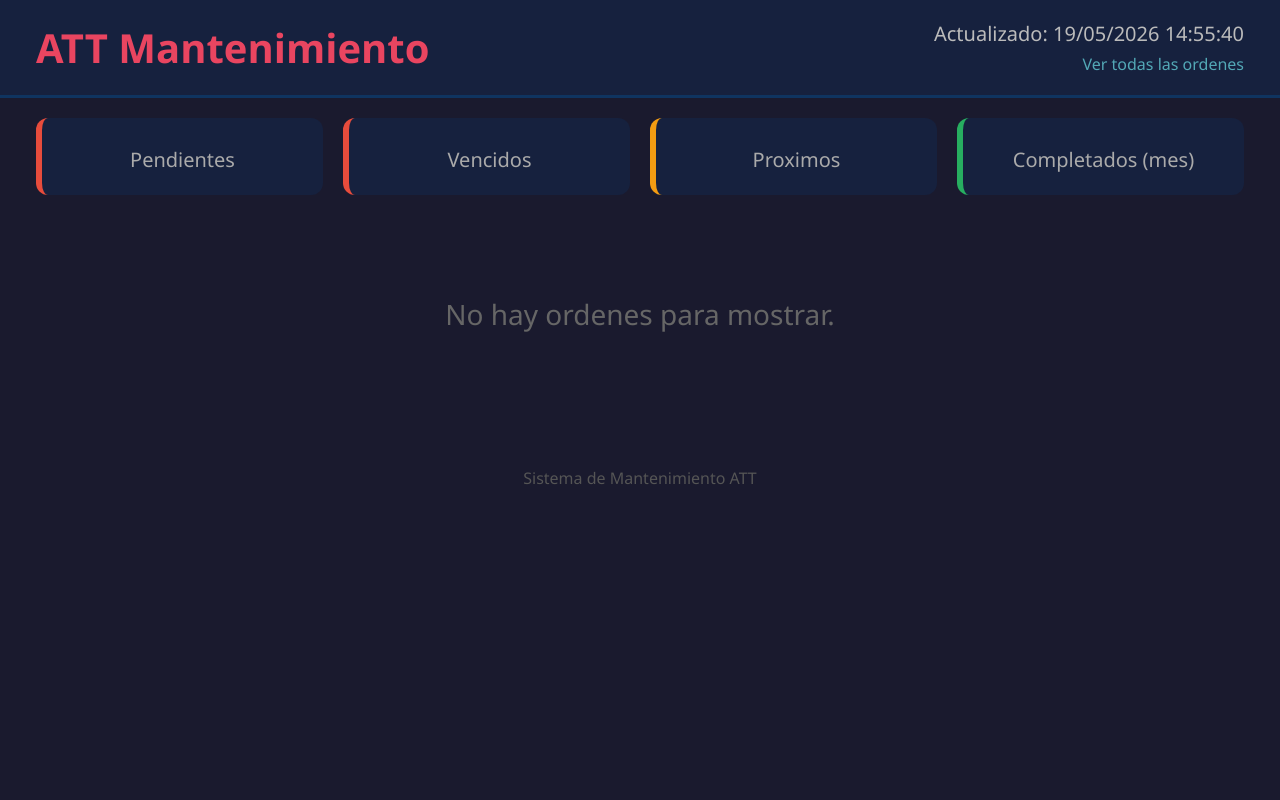
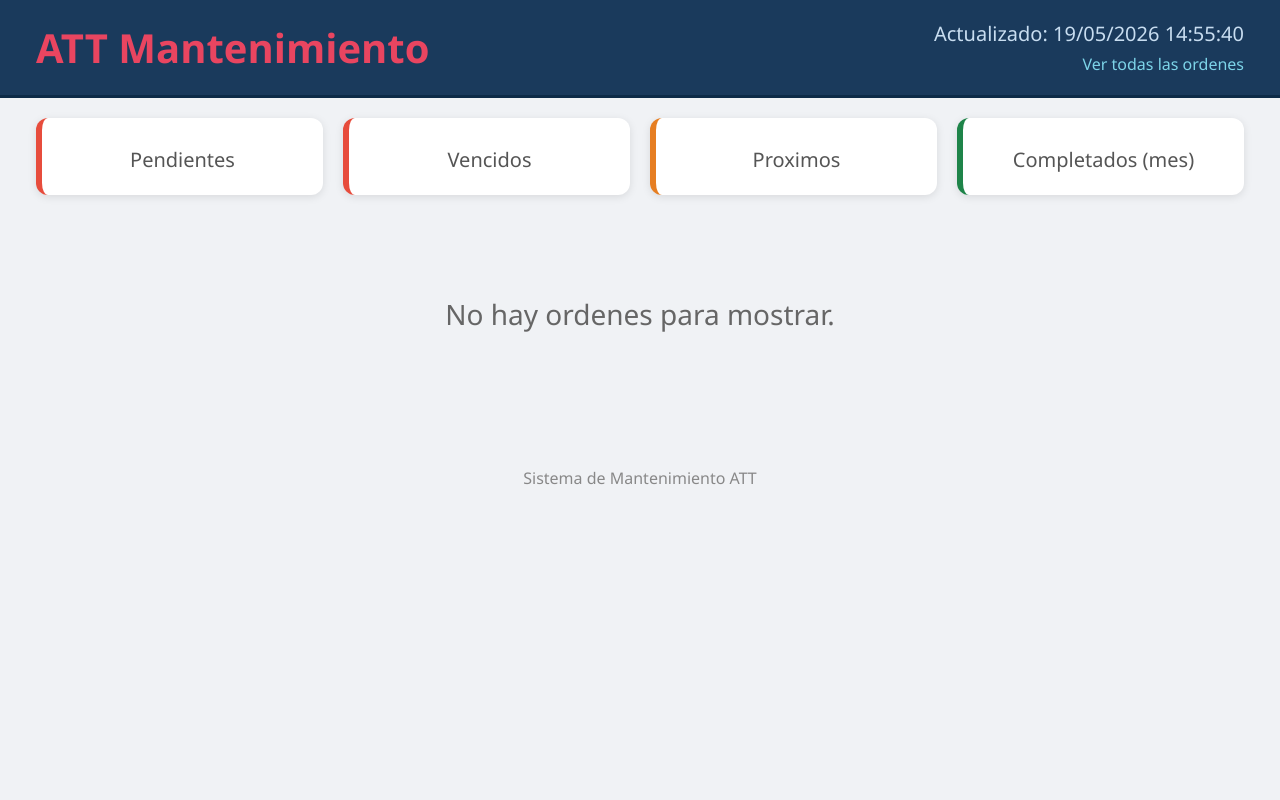
Before and after one commit to j-tomas-v/Alarmas-Mantenimiento, a Flask app: page / in a window 1280 px wide. Run offline with Flask 3, Linux system fonts and the light colour scheme.

Commit message:
Light theme for web dashboard with high contrast for plant-floor display
Co-Authored-By: Claude Sonnet 4.6 <noreply@anthropic.com>

```diff
--- a/web/templates/dashboard.html
+++ b/web/templates/dashboard.html
@@ -8,23 +8,23 @@
         * { margin: 0; padding: 0; box-sizing: border-box; }
         body {
             font-family: 'Segoe UI', Tahoma, Geneva, Verdana, sans-serif;
-            background: #1a1a2e;
-            color: #eee;
+            background: #f0f2f5;
+            color: #1a1a2e;
             min-height: 100vh;
         }
         .sticky-top {
             position: sticky;
             top: 0;
             z-index: 100;
-            background: #1a1a2e;
+            background: #f0f2f5;
         }
         header {
-            background: #16213e;
+            background: #1a3a5c;
             padding: 20px 36px;
             display: flex;
             justify-content: space-between;
             align-items: center;
-            border-bottom: 3px solid #0f3460;
+            border-bottom: 3px solid #0d2b47;
         }
         header h1 {
             font-size: 40px;
@@ -39,10 +39,10 @@
         }
         header .timestamp {
             font-size: 20px;
-            color: #bbb;
+            color: #c8ddf0;
         }
         .toggle-link {
-            color: #53a8b6;
+            color: #7dd4e8;
             text-decoration: none;
             font-size: 16px;
         }
@@ -52,15 +52,16 @@
             display: flex;
             gap: 20px;
             padding: 20px 36px;
-            background: #1a1a2e;
+            background: #f0f2f5;
         }
         .card {
             flex: 1;
-            background: #16213e;
+            background: #ffffff;
             border-radius: 12px;
             padding: 22px 28px;
             text-align: center;
-            border-left: 6px solid #555;
+            border-left: 6px solid #bbb;
+            box-shadow: 0 2px 8px rgba(0, 0, 0, 0.10);
         }
         .card .number {
             font-size: 72px;
@@ -69,17 +70,17 @@
         }
         .card .label {
             font-size: 20px;
-            color: #aaa;
+            color: #555;
             margin-top: 6px;
         }
         .card-pendientes { border-left-color: #E74C3C; }
         .card-pendientes .number { color: #E74C3C; }
         .card-vencidos { border-left-color: #E74C3C; }
         .card-vencidos .number { color: #E74C3C; }
-        .card-proximos { border-left-color: #F39C12; }
-        .card-proximos .number { color: #F39C12; }
-        .card-completados { border-left-color: #27AE60; }
-        .card-completados .number { color: #27AE60; }
+        .card-proximos { border-left-color: #E67E22; }
+        .card-proximos .number { color: #E67E22; }
+        .card-completados { border-left-color: #1E8449; }
+        .card-completados .number { color: #1E8449; }
 
         .table-container {
             padding: 0 36px 36px;
@@ -130,7 +131,7 @@
         footer {
             text-align: center;
             padding: 18px;
-            color: #555;
+            color: #888;
             font-size: 16px;
         }
         .empty-state {
```
Also changed, not shown: other parts of web/templates/dashboard.html (+13 -13 lines).
